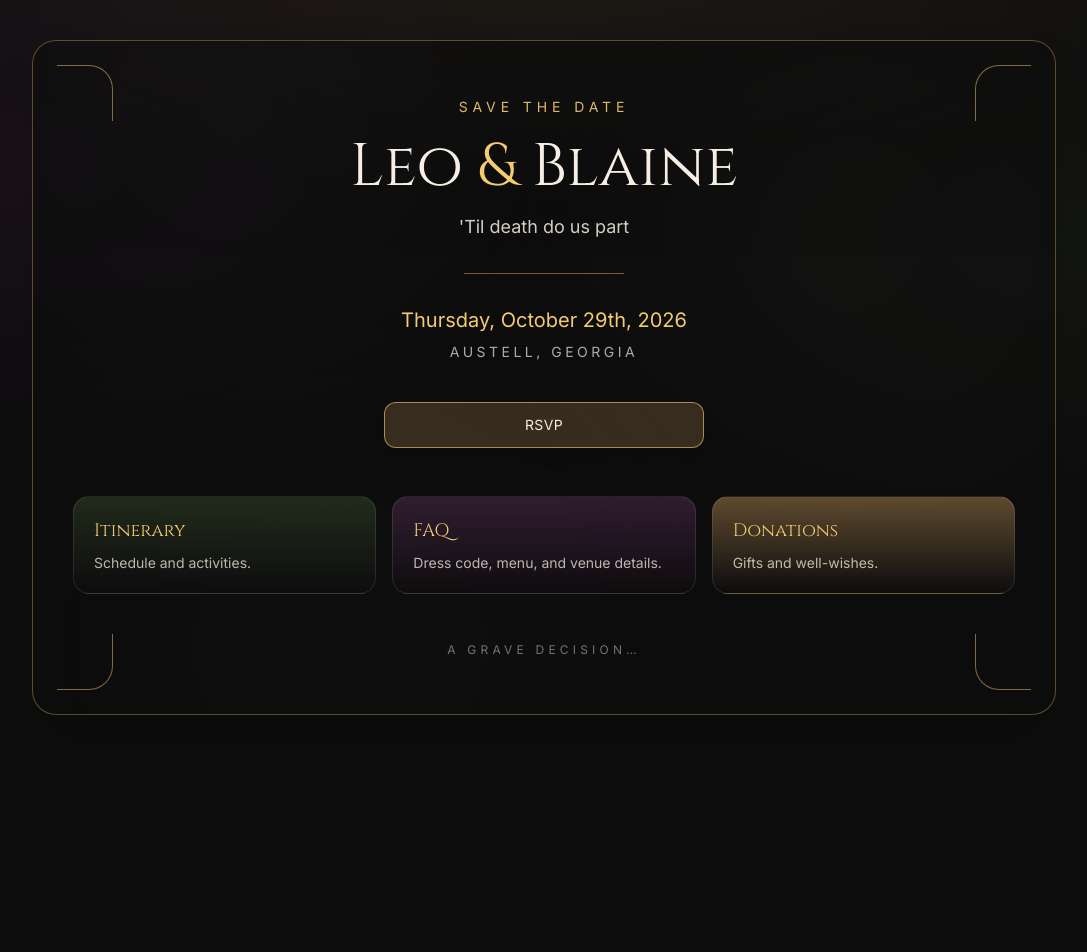
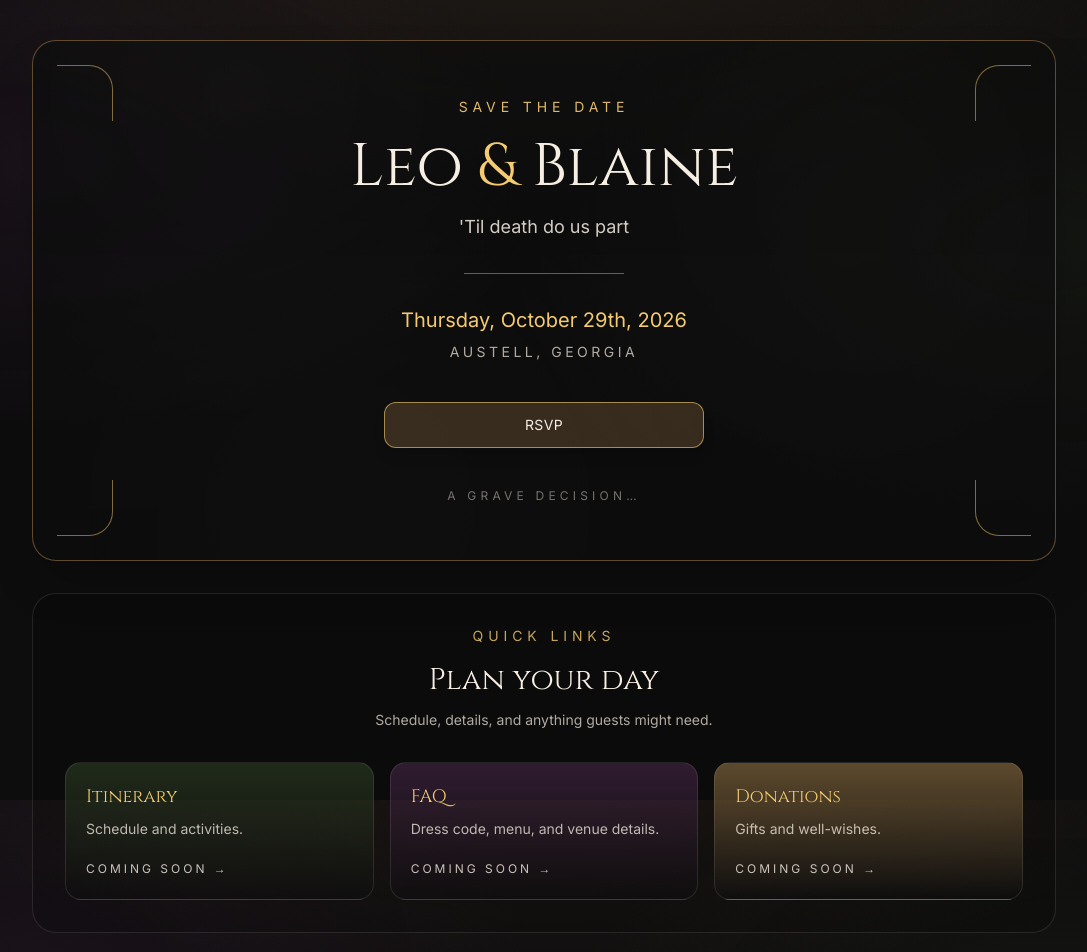
Before and after one commit to cookiemuenster/our-wedding-website, a Next.js app: page / in a window 1280 px wide. Shown: the top 952 px of the page, without its empty margins (96-1183 px from the left). Before the commit the page ends 800 px from the top, so only its background shows below. Built offline with nearby package versions, Linux system fonts and the light colour scheme.

Commit message:
Home page version 1.2 : Moved buttons and non-title information outside of the frame to add separation and open up the spaces so the information can breathe.

```diff
--- a/app/page.tsx
+++ b/app/page.tsx
@@ -1,10 +1,17 @@
+// This is the Home page
+
 export default function HomePage() {
+  const tiles = [
+    { title: "Itinerary", desc: "Schedule and activities.", tone: "rgba(53, 74, 40, 0.5)" },
+    { title: "FAQ", desc: "Dress code, menu, and venue details.", tone: "rgba(84, 45, 85, 0.5)" },
+    { title: "Donations", desc: "Gifts and well-wishes.", tone: "rgba(217, 169, 97, 0.4)" },
+  ];
+
   return (
     <main className="min-h-screen px-4 py-10">
-      <div className="mx-auto w-full max-w-5xl">
-        {/* Frame */}
-        <section
-          className="relative overflow-hidden rounded-3xl border border-[color:var(--antique-gold)]/40 bg-[color:var(--obsidian)]/70 shadow-2xl">
+      <div className="mx-auto w-full max-w-5xl space-y-8">
+        {/* HERO: Framed card (keep this as your “Save the Date” centerpiece) */}
+        <section className="relative overflow-hidden rounded-3xl border border-[color:var(--antique-gold)]/40 bg-[color:var(--obsidian)]/70 shadow-2xl">
           {/* subtle “velvet” grain */}
           <div
             className="pointer-events-none absolute inset-0 opacity-30"
@@ -14,19 +21,17 @@ export default function HomePage() {
             }}
           />
 
-          {/* corner filigree hints (simple CSS version) */}
+          {/* corner filigree hints */}
           <div className="pointer-events-none absolute left-6 top-6 h-14 w-14 rounded-tr-3xl border-t border-r border-[color:var(--bright-gold)]/50" />
           <div className="pointer-events-none absolute right-6 top-6 h-14 w-14 rounded-tl-3xl border-t border-l border-[color:var(--bright-gold)]/50" />
           <div className="pointer-events-none absolute left-6 bottom-6 h-14 w-14 rounded-br-3xl border-b border-r border-[color:var(--bright-gold)]/50" />
           <div className="pointer-events-none absolute right-6 bottom-6 h-14 w-14 rounded-bl-3xl border-b border-l border-[color:var(--bright-gold)]/50" />
 
           <div className="relative px-6 py-10 sm:px-10 sm:py-14">
-            {/* Top line */}
             <p className="text-center text-sm tracking-[0.35em] text-[color:var(--bright-gold)]/90">
               SAVE THE DATE
             </p>
 
-            {/* Names */}
             <h1
               className="mt-5 text-center text-4xl sm:text-6xl"
               style={{ fontFamily: "var(--font-display-cinzel)" }}
@@ -34,15 +39,13 @@ export default function HomePage() {
               Leo <span className="text-[color:var(--bright-gold)]">&amp;</span> Blaine
             </h1>
 
-            {/* Tagline */}
             <p className="mt-4 text-center text-lg text-[color:var(--bone)]/85">
               'Til death do us part
             </p>
 
-            {/* Divider */}
+            {/* Antique gold line break */}
             <div className="mx-auto mt-8 h-px w-40 bg-[color:var(--antique-gold)]/50" />
 
-            {/* Date + location */}
             <div className="mt-8 text-center">
               <p className="text-xl text-[color:var(--bright-gold)]">
                 Thursday, October 29th, 2026
@@ -52,7 +55,6 @@ export default function HomePage() {
               </p>
             </div>
 
-            {/* CTA buttons */}
             <div className="mt-10 flex flex-col items-center justify-center gap-3 sm:flex-row">
               <a
                 href="/rsvp"
@@ -60,25 +62,39 @@ export default function HomePage() {
               >
                 RSVP
               </a>
-              {/* <a
-                href="/schedule"
-                className="inline-flex w-full max-w-xs items-center justify-center rounded-xl border border-[color:var(--bright-gold)]/30 bg-transparent px-6 py-3 text-sm tracking-wide text-[color:var(--bone)]/90 transition hover:border-[color:var(--bright-gold)]/60 hover:bg-white/5"
-              >
-                View Schedule
-              </a> */}
             </div>
 
-            {/* Feature tiles (theme hints) */}
-            <div className="mt-12 grid gap-4 sm:grid-cols-3">
-              {[
-                { title: "Itinerary", desc: "Schedule and  activities.", tone: "rgba(53, 74, 40, 0.5)" },
-                { title: "FAQ", desc: "Dress code, menu, and venue details.", tone: "rgba(84, 45, 85, 0.5)" },
-                { title: "Donations", desc: "Gifts and well-wishes.", tone: "rgba(217, 169, 97, 0.4)" },
-              ].map((card) => (
+            <p className="mt-10 text-center text-xs tracking-[0.35em] text-[color:var(--bone)]/45">
+              A GRAVE DECISION…
+            </p>
+          </div>
+        </section>
+
+        {/* OPEN SECTIONS: these are NOT inside the framed card */}
+        <section className="rounded-3xl border border-white/10 bg-black/15 p-6 sm:p-8">
+          <div className="mx-auto max-w-3xl text-center">
+            <p className="text-sm tracking-[0.35em] text-[color:var(--bright-gold)]/80">
+              QUICK LINKS
+            </p>
+            <h2
+              className="mt-4 text-2xl sm:text-3xl"
+              style={{ fontFamily: "var(--font-display-cinzel)" }}
+            >
+              Plan your day
+            </h2>
+            <p className="mt-3 text-sm text-[color:var(--bone)]/70">
+              Schedule, details, and anything guests might need.
+            </p>
+          </div>
+
+          <div className="mx-auto mt-8 grid max-w-5xl gap-4 sm:grid-cols-3">
+            {tiles.map((card) => (
               <div
                 key={card.title}
                 className="rounded-2xl border border-white/10 p-5"
-                  style={{ background: `linear-gradient(180deg, ${card.tone}, rgba(14,13,14,0.55))` }}
+                style={{
+                  background: `linear-gradient(180deg, ${card.tone}, rgba(14,13,14,0.55))`,
+                }}
               >
                 <p
                   className="text-lg text-[color:var(--bright-gold)]"
@@ -87,16 +103,23 @@ export default function HomePage() {
                   {card.title}
                 </p>
                 <p className="mt-2 text-sm text-[color:var(--bone)]/75">{card.desc}</p>
+
+                <div className="mt-4">
+                  <a
+                    href="#"
+                    className="text-xs tracking-[0.25em] text-[color:var(--bone)]/80 hover:text-[color:var(--bright-gold)]"
+                  >
+                    COMING SOON →
+                  </a>
+                </div>
               </div>
             ))}
           </div>
+        </section>
 
-            {/* Footer whisper */}
-            <p className="mt-12 text-center text-xs tracking-[0.35em] text-[color:var(--bone)]/45">
-              A GRAVE DECISION…
-            </p>
-          </div>
-        </section>
+        <footer className="text-center text-xs tracking-[0.35em] text-[color:var(--bone)]/40">
+          © {new Date().getFullYear()} • Leo &amp; Blaine
+        </footer>
       </div>
     </main>
   );
```
Lines whose indentation alone changed are shown as unchanged.
